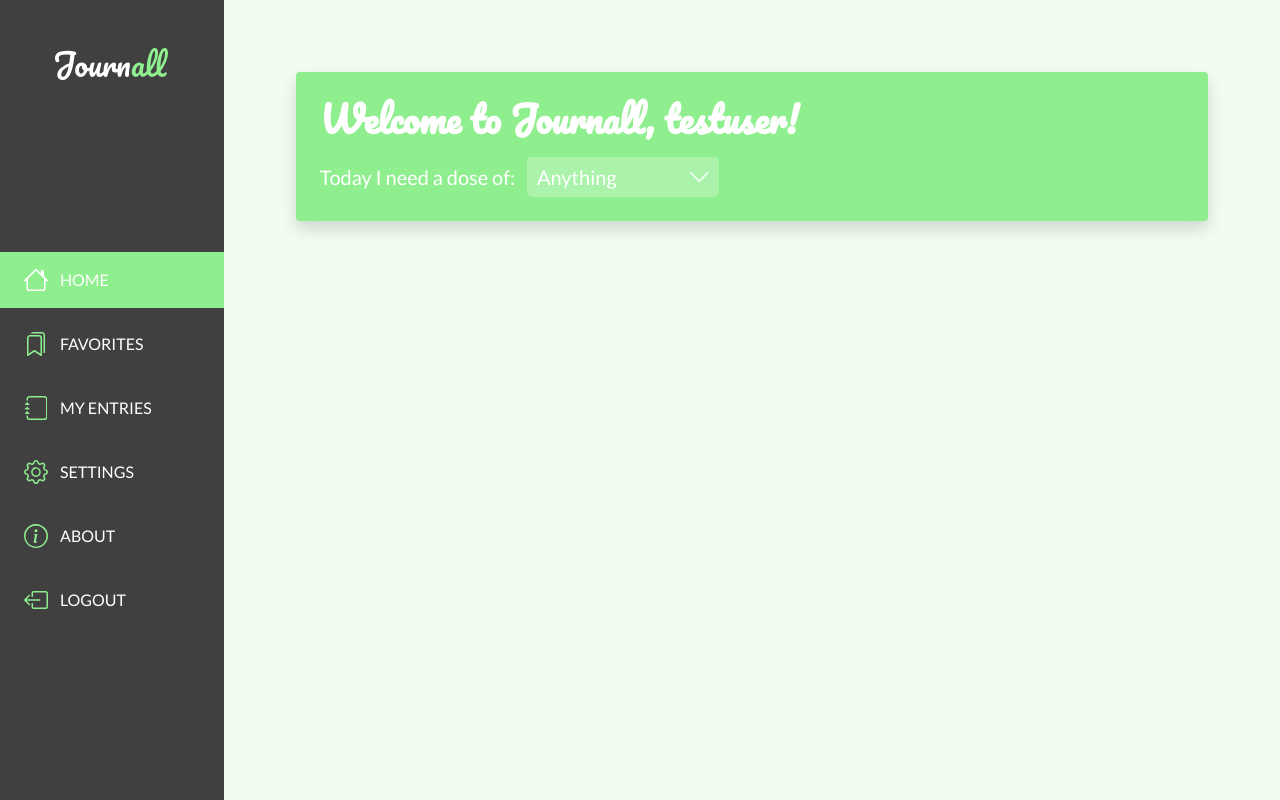
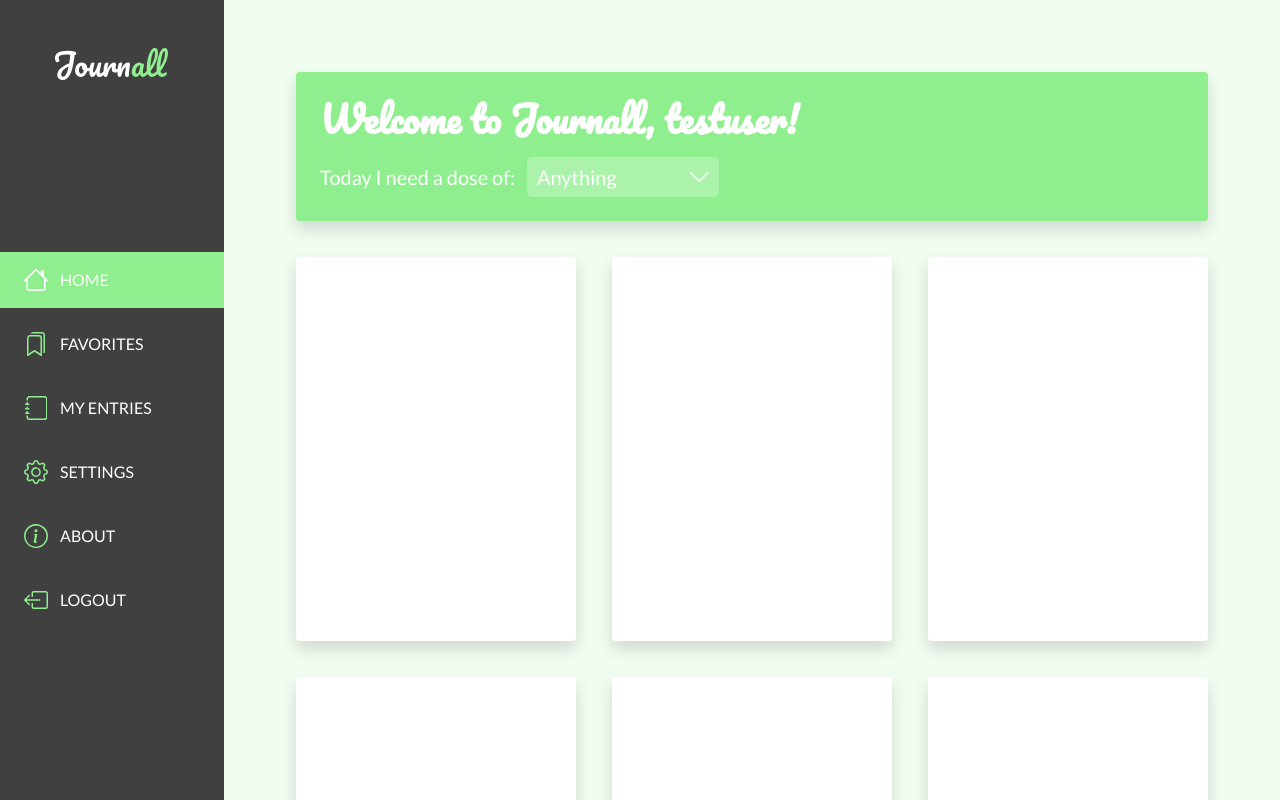
Before and after one commit to daniel-g-p/journall-app, a Vue app: page / in a window 1280 px wide. Built offline with nearby package versions, Linux system fonts and the light colour scheme.

Commit message:
build fundamental grid layout

```diff
--- /dev/null
+++ b/src/components/BaseGrid.vue
@@ -0,0 +1,54 @@
+<template>
+   <section class="grid">
+      <base-card
+         class="grid__item"
+         v-for="item in content"
+         v-bind:key="item.id"
+      ></base-card>
+   </section>
+</template>
+
+<script>
+export default {
+   props: {
+      content: {
+         type: Array,
+         required: true,
+      },
+   },
+};
+</script>
+
+<style lang="scss" scoped>
+@import "../scss/abstracts.scss";
+
+.grid {
+   display: grid;
+   gap: 1rem;
+   padding: 1rem 0;
+   grid-template-columns: repeat(auto-fit, minmax(15rem, 1fr));
+   @include responsive($screen-mobile-m) {
+      padding: 1.5rem 0;
+      gap: 1.5rem;
+   }
+   @include responsive($screen-tablet-s) {
+      padding: 2.25rem 0;
+      gap: 2.25rem;
+   }
+   //    @include responsive($screen-mobile-l) {
+   //       grid-template-columns: 1fr 1fr;
+   //    }
+   //    @include responsive($screen-tablet-l) {
+   //       grid-template-columns: 1fr 1fr 1fr;
+   //    }
+   //    @include responsive($screen-desktop-l) {
+   //       grid-template-columns: 1fr 1fr 1fr 1fr;
+   //    }
+   &__item {
+      display: block;
+      width: 100%;
+      height: 24rem;
+      background-color: $color-white;
+   }
+}
+</style>
--- a/src/components/HomePage.vue
+++ b/src/components/HomePage.vue
@@ -14,6 +14,7 @@
          >
       </template>
    </base-header>
+   <base-grid v-bind:content="entries"></base-grid>
 </template>
 
 <script>
@@ -21,6 +22,14 @@ export default {
    inject: {
       user: {
          type: Object,
+         required: true,
+      },
+      entries: {
+         type: Array,
+         required: true,
+      },
+      quotes: {
+         type: Array,
          required: true,
       },
    },
--- a/src/components/TheContent.vue
+++ b/src/components/TheContent.vue
@@ -14,6 +14,8 @@ export default {
    provide() {
       return {
          user: this.activeUser,
+         entries: this.entries,
+         quotes: this.quotes,
       };
    },
    data() {
@@ -190,6 +192,7 @@ const randomLikes = (max = 100) => {
 };
 const randomEntry = () => {
    const entry = {};
+   entry.type = "entry";
    entry.id = randomID();
    entry.author = randomUser();
    entry.date = randomDate();
@@ -208,7 +211,7 @@ const randomAuthor = () => {
 };
 const randomQuote = () => {
    const quote = {};
-   quote.id = randomID();
+   (quote.type = "quote"), (quote.id = randomID());
    quote.author = randomAuthor();
    quote.content = randomContent();
    quote.likes = randomLikes();
--- a/src/main.js
+++ b/src/main.js
@@ -4,10 +4,13 @@ import App from "./App.vue";
 import BaseHeader from "./components/BaseHeader.vue";
 import BaseCard from "./components/BaseCard.vue";
 import BaseDropdown from "./components/BaseDropdown.vue";
+import BaseGrid from "./components/BaseGrid.vue";
 
 const app = createApp(App);
 
 app.component("base-header", BaseHeader);
 app.component("base-card", BaseCard);
 app.component("base-dropdown", BaseDropdown);
+app.component("base-grid", BaseGrid);
+
 app.mount("#app");
```
